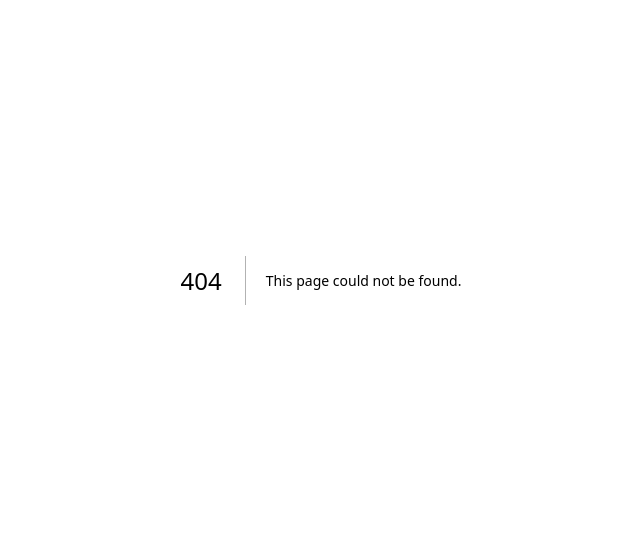
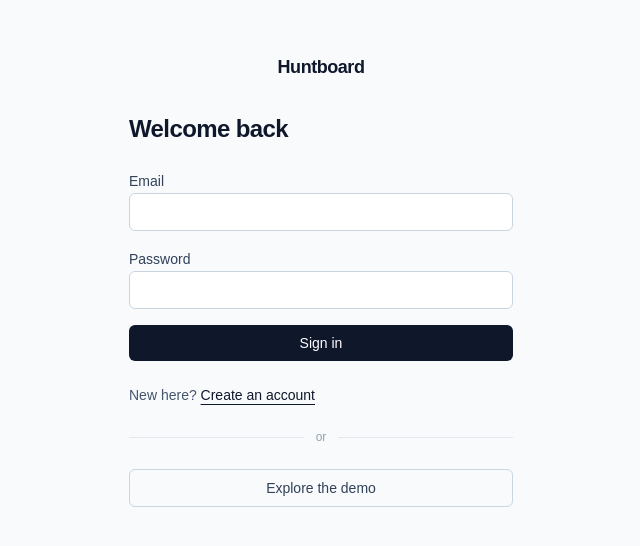
Before and after one commit to SatishTiwari21/huntboard, a Next.js app: page /login in a window 1280 px wide. Before the commit this address had no page. Shown: the part 120-666 px from the top of the page, without its empty margins (319-959 px from the left). Built offline with nearby package versions, Linux system fonts and the light colour scheme; no server answers.

Commit message:
(auth) ready

```diff
--- /dev/null
+++ b/app/(auth)/login/page.tsx
@@ -0,0 +1,24 @@
+import { AuthForm } from "@/components/auth/auth-form";
+import { GuestButton } from "@/components/guest-button";
+import { login } from "@/lib/actions/auth";
+
+export default function LoginPage() {
+  return (
+    <div>
+      <AuthForm mode="login" action={login} />
+
+      <div className="mt-6 flex items-center gap-3">
+        <span className="h-px flex-1 bg-slate-200" />
+        <span className="text-xs text-slate-400">or</span>
+        <span className="h-px flex-1 bg-slate-200" />
+      </div>
+
+      <div className="mt-6">
+        <GuestButton
+          className="w-full rounded-md border border-slate-300 px-3 py-2 text-sm font-medium text-slate-700 transition hover:bg-slate-50 disabled:opacity-60"
+          label="Explore the demo"
+        />
+      </div>
+    </div>
+  );
+}
--- /dev/null
+++ b/app/(auth)/signup/page.tsx
@@ -0,0 +1,6 @@
+import { AuthForm } from "@/components/auth/auth-form";
+import { signup } from "@/lib/actions/auth";
+
+export default function SignupPage() {
+  return <AuthForm mode="signup" action={signup} />;
+}
```
